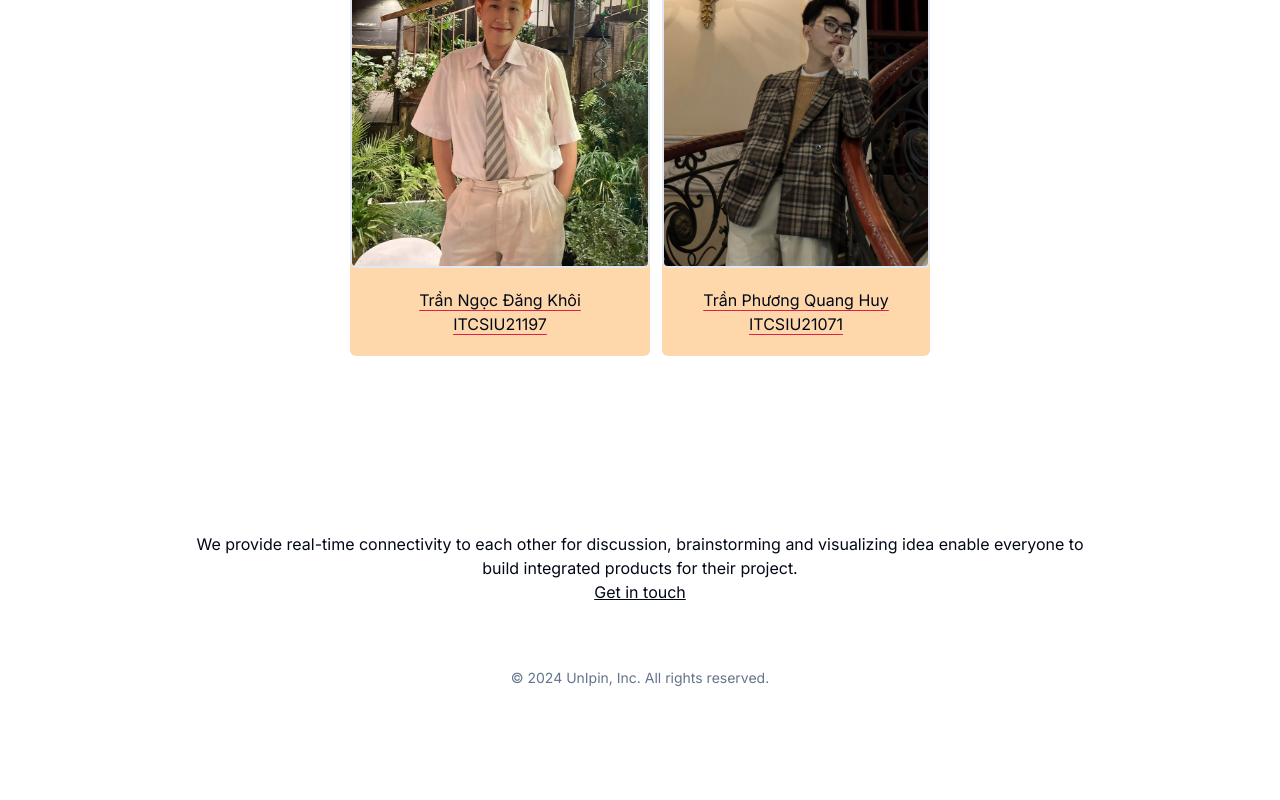
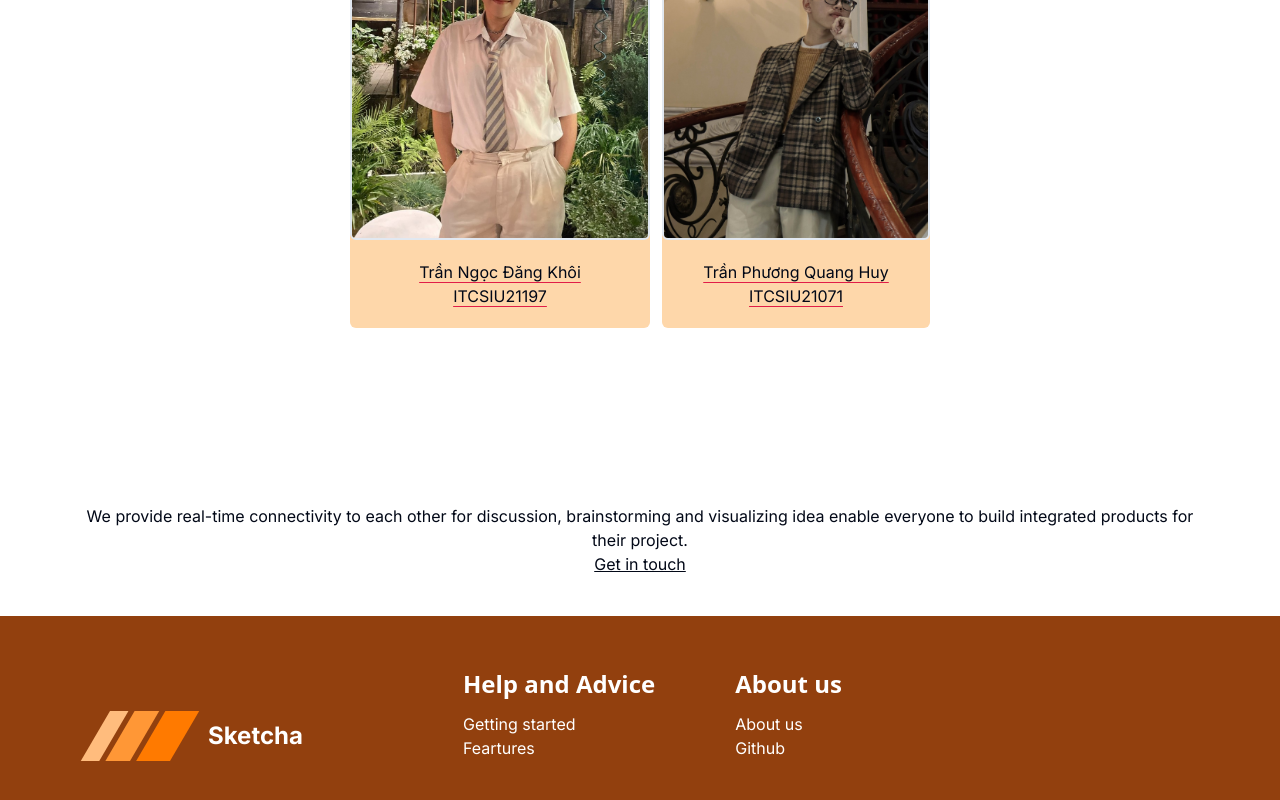
Before and after one commit to koitran14/WhiteBoard-Platform, a Next.js app: page /about-us in a window 1280 px wide. Shown: the part 1500-2300 px from the top of the page. Before the commit the page ends 2212 px from the top, so only its background shows below. Built offline with nearby package versions, Linux system fonts and the light colour scheme.

Commit message:
add footer on aboutus and move this file out of homepage

```diff
--- a/app/(homepage)/about-us/_component/rename.tsx
+++ /dev/null
@@ -1,49 +0,0 @@
-export default function AboutUsPage(){
- return(
-    <div>
-        <div className="w-full h-full py-24">
-            <div className="w-full h-full py-10 flex items-center justify-center">
-                Our value
-            </div>
-            <div className="w-full h-full flex flex-row gap-x-3 px-5 overflow-x-auto ">
-            <div className="border-8 w-32 h-32 bg-red-500 justify-center items-center flex flex-shrink-0">box 1</div>
-            <div className="border-8 w-32 h-32 bg-red-500 justify-center items-center flex flex-shrink-0">box 1</div>
-            <div className="border-8 w-32 h-32 bg-red-500 justify-center items-center flex flex-shrink-0">box 1</div>
-            <div className="border-8 w-32 h-32 bg-red-500 justify-center items-center flex flex-shrink-0">box 1</div>
-            <div className="border-8 w-32 h-32 bg-red-500 justify-center items-center flex flex-shrink-0">box 1</div>
-            <div className="border-8 w-32 h-32 bg-red-500 justify-center items-center flex flex-shrink-0">box 1</div>
-
-
-            </div>
-        </div>
-
-        {/* <div className="fixed w-full h-full text-center ">
-            Dev Teams
-            <div className="w-full h-[300%] flex-col overflow-scroll">
-                <div className="w-32 h-32 bg-red-500"></div>
-                <div className="w-32 h-32 bg-red-500"></div>
-                <div className="w-32 h-32 bg-red-500"></div>
-                <div className="w-32 h-32 bg-red-500"></div>
-                <div className="w-32 h-32 bg-red-500"></div>
-                <div className="w-32 h-32 bg-red-500"></div>
-                <div className="w-32 h-32 bg-red-500"></div>
-                <div className="w-32 h-32 bg-red-500"></div>
-                <div className="w-32 h-32 bg-red-500"></div>
-                <div className="w-32 h-32 bg-red-500"></div>
-                <div className="w-32 h-32 bg-red-500"></div>
-                <div className="w-32 h-32 bg-red-500"></div>
-                <div className="w-32 h-32 bg-red-500"></div>
-                <div className="w-32 h-32 bg-red-500"></div>
-                <div className="w-32 h-32 bg-red-500"></div>
-                <div className="w-32 h-32 bg-red-500"></div>
-                <div className="w-32 h-32 bg-red-500"></div>
-                <div className="w-32 h-32 bg-red-500"></div>
-                <div className="w-32 h-32 bg-red-500"></div>
-            </div>
-        </div> */}
-    </div>
-
-
-
- );
-};
--- /dev/null
+++ b/app/about-us/layout.tsx
@@ -0,0 +1,27 @@
+import Footer from "@/components/homepage/footer";
+import Navbar from "@/components/homepage/navbar";
+import Section from "@/components/homepage/section";
+
+const HomePageLayout = ({
+    children
+}:{
+    children: React.ReactNode
+}) => {
+    return (
+        <div className="w-full h-full relative">
+            <div className="w-full h-fit fixed top-0 left-0 z-50">
+                <Navbar/>
+            </div>
+            <Section >
+                <div  className="pt-28">
+                    {children}
+                </div>
+            </Section>
+            <div className="w-full">
+                {/* <Footer/> */}
+            </div>
+        </div>
+    );
+}
+
+export default HomePageLayout;
--- a/app/(homepage)/about-us/page.tsx
+++ b/app/about-us/page.tsx
@@ -170,6 +170,44 @@ export default function Page(){
                         </div>
 
                     </section>
+                    <section>
+                        <footer className="bg-amber-800 w-full h-60 flex flex-row ">
+                            <div className="group flex flex-row items-center gap-x-2 px-20">
+                                {/* <img    alt="logo"
+                                        loading="lazy"
+                                        width="120"
+                                        height="120"
+                                        decoding="async"
+                                        data-nimg="1"
+                                        className="group-hover:animate-pulse transition duration-150"
+                                        style="color:transparent"
+                                        src="/logo.svg"> */}
+                                <img src="/logo.svg" alt="logo" loading="lazy"
+                                        width="120"
+                                        height="120"
+                                        decoding="async"
+                                        data-nimg="1"
+                                        className="group-hover:animate-pulse transition duration-150"
+                                         />
+                                <span className="hidden bg-gradient-to-r font-bold text-white md:inline-block text-transparent bg-clip-text text-2xl">Sketcha</span>
+                            </div>
+                            <div className="py-10 px-20">
+                                <div className="font-semibold font-sans text-2xl text-white -z-50 py-3">Help and Advice</div>
+                                <div className="text-white text-secondary">
+                                    <ul className="hover:underline">Getting started</ul>
+                                    <ul className="hover:underline">Feartures</ul>
+                                </div>
+                            </div>
+                            <div className="py-10">
+                                <div className="font-semibold font-sans text-2xl text-white -z-50 py-3">About us</div>
+                                <div className="text-white text-secondary">
+
+                                    <ul className="hover:underline">About us</ul>
+                                    <ul className="hover:underline">Github</ul>
+                                </div>
+                            </div>
+                        </footer>
+                    </section>
                     <div className="flex">
                         {/* <div className="">Trans</div>
                         <div>NightMode</div> */}
@@ -182,3 +220,5 @@ export default function Page(){
         </div>
     )
 }
+
+// sua lai mau bg footer
```
Also changed, not shown: 1 other file (tests, documents, lock files or other folders).
